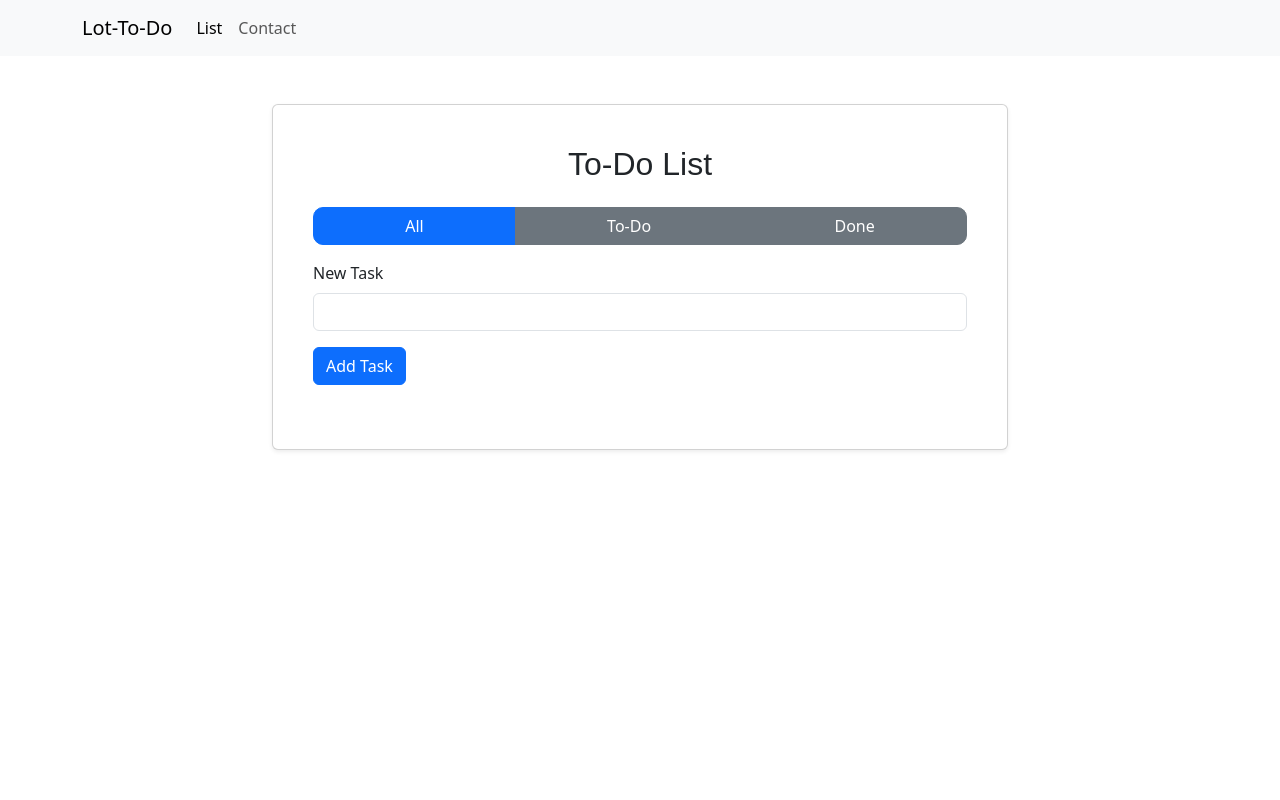
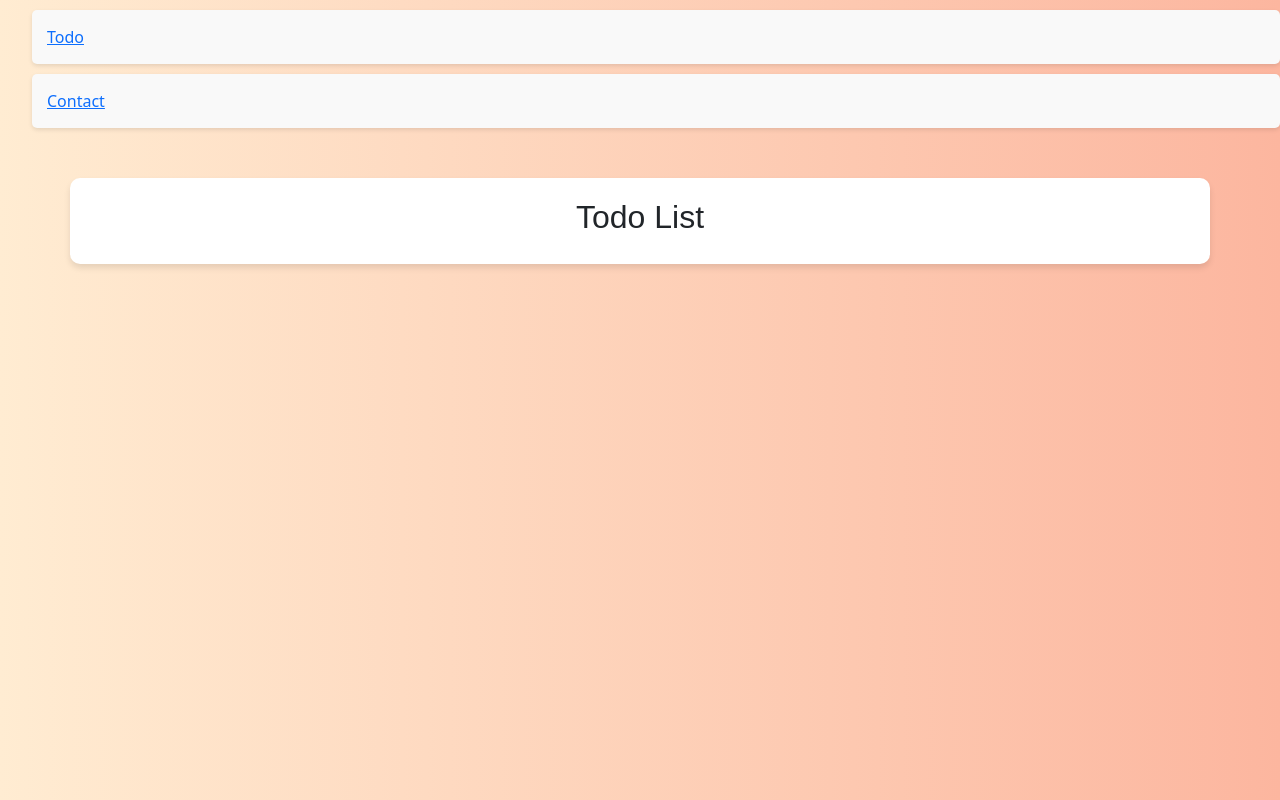
Before and after one commit to CGOdom/lot-to-do, a React (Create React App) app: page / in a window 1280 px wide. Built offline with nearby package versions, Linux system fonts and the light colour scheme.

Commit message:
Creativity additions, styling, etc.

```diff
--- a/src/App.css
+++ b/src/App.css
@@ -1,38 +1,129 @@
+body {
+  margin: 0;
+  font-family: -apple-system, BlinkMacSystemFont, 'Segoe UI', 'Roboto', 'Oxygen', 'Ubuntu', 'Cantarell', 'Fira Sans', 'Droid Sans', 'Helvetica Neue', sans-serif;
+  -webkit-font-smoothing: antialiased;
+  -moz-osx-font-smoothing: grayscale;
+  background: linear-gradient(to right, #ffecd2 0%, #fcb69f 100%);
+}
+
+code {
+  font-family: source-code-pro, Menlo, Monaco, Consolas, 'Courier New', monospace;
+}
+
 .App {
   text-align: center;
 }
 
-.App-logo {
-  height: 40vmin;
-  pointer-events: none;
+.container {
+  max-width: 600px;
+  margin: 50px auto;
+  padding: 20px;
+  background: #ffffff;
+  border-radius: 10px;
+  box-shadow: 0 4px 6px rgba(0, 0, 0, 0.1);
 }
 
-@media (prefers-reduced-motion: no-preference) {
-  .App-logo {
-    animation: App-logo-spin infinite 20s linear;
+h1, h2 {
+  font-family: 'Arial', sans-serif;
+  font-weight: bold;
+  color: #1c3650;
+  text-align: center;
+  margin-bottom: 20px;
+}
+
+input[type="text"], .form-control {
+  width: calc(100% - 42px);
+  padding: 10px;
+  margin: 0 10px 20px 0;
+  border: 1px solid #ddd;
+  border-radius: 5px;
+  box-shadow: inset 0 1px 2px rgba(0, 0, 0, 0.1);
+  transition: all 0.3s ease;
+}
+
+input[type="text"]:focus, .form-control:focus {
+  border-color: #ff6347;
+  box-shadow: 0 0 5px rgba(255, 99, 71, 0.5);
+}
+
+button, .btn-primary {
+  padding: 10px 20px;
+  border: none;
+  background: #ff6347;
+  color: #fff;
+  border-radius: 5px;
+  cursor: pointer;
+  transition: background 0.3s ease;
+}
+
+button:hover, .btn-primary:hover {
+  background: #ff4500;
+}
+
+ul {
+  list-style: none;
+  padding: 0;
+}
+
+li {
+  padding: 15px;
+  margin: 10px 0;
+  background: #f9f9f9;
+  border-radius: 5px;
+  display: flex;
+  justify-content: space-between;
+  align-items: center;
+  box-shadow: 0 2px 4px rgba(0, 0, 0, 0.1);
+  transition: transform 0.2s ease;
+}
+
+li:hover {
+  transform: scale(1.02);
+}
+
+input[type="checkbox"] {
+  width: 20px;
+  height: 20px;
+  cursor: pointer;
+}
+
+.delete-btn {
+  background: transparent;
+  border: none;
+  color: #ff6347;
+  font-size: 1.2em;
+  cursor: pointer;
+  transition: color 0.3s ease;
+}
+
+.delete-btn:hover {
+  color: #ff4500;
+}
+
+@keyframes fadeIn {
+  from {
+    opacity: 0;
+  }
+  to {
+    opacity: 1;
   }
 }
 
-.App-header {
-  background-color: #282c34;
-  min-height: 100vh;
-  display: flex;
-  flex-direction: column;
-  align-items: center;
-  justify-content: center;
-  font-size: calc(10px + 2vmin);
-  color: white;
+.fade-in {
+  animation: fadeIn 0.5s ease-in;
 }
 
-.App-link {
-  color: #61dafb;
-}
+@media (max-width: 768px) {
+  .container {
+    padding: 15px;
+  }
 
-@keyframes App-logo-spin {
-  from {
-    transform: rotate(0deg);
+  h1, h2 {
+    font-size: 2em;
   }
-  to {
-    transform: rotate(360deg);
+
+  input[type="text"], button, .form-control, .btn-primary {
+    width: 100%;
+    margin-bottom: 10px;
   }
 }
--- a/src/App.js
+++ b/src/App.js
@@ -3,16 +3,19 @@ import { BrowserRouter as Router, Route, Routes } from 'react-router-dom';
 import MyNavbar from './components/Navbar';
 import Todo from './pages/Todo';
 import Contact from './pages/Contact';
+import './App.css'; // Import app styles
 
 const App = () => {
   return (
     <Router>
-      <div>
+      <div className="App">
         <MyNavbar />
-        <Routes>
-          <Route path="/" element={<Todo />} />
-          <Route path="/contact" element={<Contact />} />
-        </Routes>
+        <div className="container">
+          <Routes>
+            <Route path="/" element={<Todo />} />
+            <Route path="/contact" element={<Contact />} />
+          </Routes>
+        </div>
       </div>
     </Router>
   );
--- a/src/components/Navbar.js
+++ b/src/components/Navbar.js
@@ -1,27 +1,14 @@
 import React from 'react';
-import { Navbar, Nav, Container } from 'react-bootstrap';
-import { LinkContainer } from 'react-router-bootstrap';
+import { Link } from 'react-router-dom';
 
 const MyNavbar = () => {
   return (
-    <Navbar bg="light" expand="lg">
-      <Container>
-        <LinkContainer to="/">
-          <Navbar.Brand>Lot-To-Do</Navbar.Brand>
-        </LinkContainer>
-        <Navbar.Toggle aria-controls="basic-navbar-nav" />
-        <Navbar.Collapse id="basic-navbar-nav">
-          <Nav className="me-auto">
-            <LinkContainer to="/">
-              <Nav.Link>List</Nav.Link>
-            </LinkContainer>
-            <LinkContainer to="/contact">
-              <Nav.Link>Contact</Nav.Link>
-            </LinkContainer>
-          </Nav>
-        </Navbar.Collapse>
-      </Container>
-    </Navbar>
+    <nav>
+      <ul>
+        <li><Link to="/">Todo</Link></li>
+        <li><Link to="/contact">Contact</Link></li>
+      </ul>
+    </nav>
   );
 }
 
--- a/src/pages/Contact.css
+++ b/src/pages/Contact.css
@@ -1,13 +1,5 @@
-/* Contact.css */
-
 body {
   background-color: #f8f9fa;
-  }
-
-  h2 {
-    font-family: 'Arial', sans-serif;
-    font-weight: bold;
-    color: #343a40;
 }
 
 .card {
--- a/src/pages/Contact.js
+++ b/src/pages/Contact.js
@@ -1,87 +1,13 @@
-import React, { useState } from 'react';
-import { Form, Button, Container, Row, Col, Card } from 'react-bootstrap';
-import './Contact.css';
+import React from 'react';
+import './Contact.css'; // Import specific styles for Contact page
 
 const Contact = () => {
-  const [formData, setFormData] = useState({
-    firstName: '',
-    lastName: '',
-    email: '',
-    comments: ''
-  });
-
-  const handleChange = (e) => {
-    setFormData({ ...formData, [e.target.name]: e.target.value });
-  };
-
-  const handleSubmit = (e) => {
-    e.preventDefault();
-    // Handle form submission logic here
-    console.log('Form data:', formData);
-  };
-
   return (
-    <Container className="mt-5">
-      <Row className="justify-content-center">
-        <Col md={8}>
-          <Card className="p-4 shadow-sm">
-            <Card.Body>
-              <h2 className="mb-4 text-center">Contact Us</h2>
-              <Form onSubmit={handleSubmit}>
-                <Form.Group controlId="formFirstName" className="mb-3">
-                  <Form.Label>First Name</Form.Label>
-                  <Form.Control
-                    type="text"
-                    name="firstName"
-                    value={formData.firstName}
-                    onChange={handleChange}
-                    required
-                  />
-                </Form.Group>
-
-                <Form.Group controlId="formLastName" className="mb-3">
-                  <Form.Label>Last Name</Form.Label>
-                  <Form.Control
-                    type="text"
-                    name="lastName"
-                    value={formData.lastName}
-                    onChange={handleChange}
-                    required
-                  />
-                </Form.Group>
-
-                <Form.Group controlId="formEmail" className="mb-3">
-                  <Form.Label>Email</Form.Label>
-                  <Form.Control
-                    type="email"
-                    name="email"
-                    value={formData.email}
-                    onChange={handleChange}
-                    required
-                  />
-                </Form.Group>
-
-                <Form.Group controlId="formComments" className="mb-3">
-                  <Form.Label>Comments</Form.Label>
-                  <Form.Control
-                    as="textarea"
-                    name="comments"
-                    value={formData.comments}
-                    onChange={handleChange}
-                    rows={3}
-                  />
-                </Form.Group>
-
-                <Button variant="primary" type="submit" className="w-100">
-                  Submit
-                </Button>
-              </Form>
-            </Card.Body>
-          </Card>
-        </Col>
-      </Row>
-    </Container>
+    <div>
+      <h2>Contact Us</h2>
+      {/* Your Contact form component code here */}
+    </div>
   );
-};
+}
 
 export default Contact;
--- a/src/pages/Todo.css
+++ b/src/pages/Todo.css
@@ -1,13 +1,5 @@
-/* Todo.css */
-
 body {
   background-color: #f8f9fa;
-  }
-
-  h2 {
-    font-family: 'Arial', sans-serif;
-    font-weight: bold;
-    color: #1c3650;
 }
 
 .card {
--- a/src/pages/Todo.js
+++ b/src/pages/Todo.js
@@ -1,63 +1,13 @@
-import React, { useState, useEffect } from 'react';
-import { nanoid } from 'nanoid';
-import { Container, Button, ButtonGroup, Card, Row, Col } from 'react-bootstrap';
-import TodoForm from '../components/TodoForm';
-import TodoList from '../components/TodoList';
-import './Todo.css';
+import React from 'react';
+import './Todo.css'; // Import specific styles for Todo page
 
 const Todo = () => {
-  const [todos, setTodos] = useState(getInitialState());
-  const [filter, setFilter] = useState('all');
-
-  useEffect(() => {
-    localStorage.setItem('todos', JSON.stringify(todos));
-  }, [todos]);
-
-  function getInitialState() {
-    const savedTodos = localStorage.getItem('todos');
-    return savedTodos ? JSON.parse(savedTodos) : [];
-  }
-
-  const addItem = (text) => {
-    setTodos([...todos, { id: nanoid(), text, completed: false }]);
-  };
-
-  const deleteItem = (id) => {
-    setTodos(todos.filter((todo) => todo.id !== id));
-  };
-
-  const toggleComplete = (id) => {
-    setTodos(todos.map((todo) =>
-      todo.id === id ? { ...todo, completed: !todo.completed } : todo
-    ));
-  };
-
-  const filteredTodos = todos.filter(todo => {
-    if (filter === 'todo') return !todo.completed;
-    if (filter === 'done') return todo.completed;
-    return true;
-  });
-
   return (
-    <Container className="mt-5">
-      <Row className="justify-content-center">
-        <Col md={8}>
-          <Card className="p-4 shadow-sm">
-            <Card.Body>
-              <h2 className="mb-4 text-center">To-Do List</h2>
-              <ButtonGroup className="mb-3 w-100">
-                <Button variant={filter === 'all' ? 'primary' : 'secondary'} onClick={() => setFilter('all')}>All</Button>
-                <Button variant={filter === 'todo' ? 'primary' : 'secondary'} onClick={() => setFilter('todo')}>To-Do</Button>
-                <Button variant={filter === 'done' ? 'primary' : 'secondary'} onClick={() => setFilter('done')}>Done</Button>
-              </ButtonGroup>
-              <TodoForm addItem={addItem} />
-              <TodoList todos={filteredTodos} deleteItem={deleteItem} toggleComplete={toggleComplete} />
-            </Card.Body>
-          </Card>
-        </Col>
-      </Row>
-    </Container>
+    <div>
+      <h2>Todo List</h2>
+      {/* Your Todo list component code here */}
+    </div>
   );
-};
+}
 
 export default Todo;
```
Also changed, not shown: public/index.html (+1 -27 lines). Lines whose indentation alone changed are shown as unchanged.
